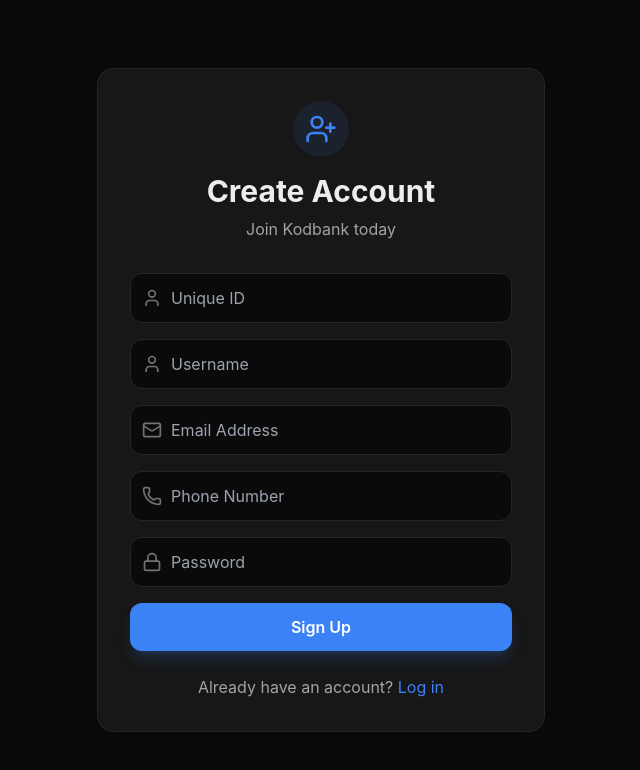
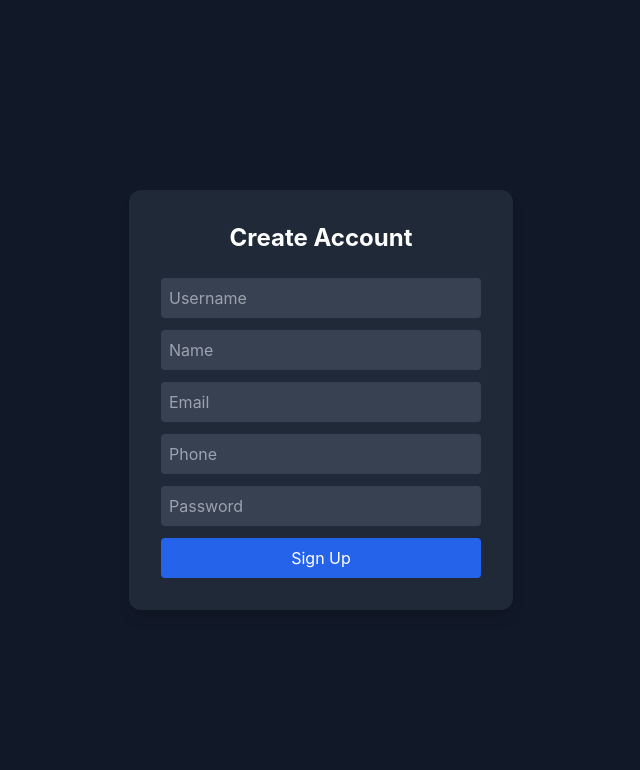
Before and after one commit to suchic2020-sudo/bank-project, a React (Vite) app in the folder client/: page /#/register in a window 1280 px wide. Shown: the top 770 px of the page, without its empty margins (319-959 px from the left). Built offline with nearby package versions, Linux system fonts and the light colour scheme.

Commit message:
fixed register UI

```diff
--- a/client/src/pages/Register.jsx
+++ b/client/src/pages/Register.jsx
@@ -1,126 +1,110 @@
-import React, { useState } from 'react';
-import { useNavigate, Link } from 'react-router-dom';
-import { UserPlus, User, Mail, Phone, Lock } from 'lucide-react';
+import { useState } from "react";
+import { useNavigate } from "react-router-dom";
 
 const Register = () => {
-    const [formData, setFormData] = useState({
-        uid: '',
-        username: '',
-        email: '',
-        phone: '',
-        password: ''
-    });
-    const [error, setError] = useState('');
     const navigate = useNavigate();
 
+    const [form, setForm] = useState({
+        username: "",
+        name: "",
+        email: "",
+        phone: "",
+        password: "",
+    });
+
+    const [error, setError] = useState("");
+
     const handleChange = (e) => {
-        setFormData({ ...formData, [e.target.name]: e.target.value });
+        setForm({ ...form, [e.target.name]: e.target.value });
     };
 
     const handleSubmit = (e) => {
         e.preventDefault();
-        try {
-            const users = JSON.parse(localStorage.getItem('users') || '[]');
-            const userExists = users.some(u => u.username === formData.username);
 
-            if (userExists) {
-                setError('Username already exists');
+        let users = JSON.parse(localStorage.getItem("users") || "[]");
+
+        // check duplicate username
+        const exists = users.find(u => u.username === form.username);
+        if (exists) {
+            setError("Username already exists");
             return;
         }
 
         const newUser = {
-                ...formData,
-                balance: 0
+            ...form,
+            balance: 100000
         };
 
         users.push(newUser);
-            localStorage.setItem('users', JSON.stringify(users));
-            navigate('/login');
-        } catch (err) {
-            setError('Registration failed');
-        }
+
+        localStorage.setItem("users", JSON.stringify(users));
+        localStorage.setItem("user", JSON.stringify(newUser));
+
+        navigate("/dashboard");
     };
 
     return (
-        <div className="flex items-center justify-center min-h-screen px-4">
-            <div className="w-full max-w-md p-8 rounded-2xl bg-card border border-neutral-800 shadow-2xl">
-                <div className="flex flex-col items-center mb-8">
-                    <div className="p-3 bg-accent/10 rounded-full mb-4">
-                        <UserPlus className="w-8 h-8 text-accent" />
-                    </div>
-                    <h1 className="text-3xl font-bold">Create Account</h1>
-                    <p className="text-neutral-400 mt-2">Join Kodbank today</p>
-                </div>
+        <div className="flex min-h-screen items-center justify-center bg-gray-900 text-white">
+            <div className="bg-gray-800 p-8 rounded-xl w-96 shadow-lg">
 
-                {error && <div className="p-3 mb-6 text-sm text-red-500 bg-red-500/10 rounded-lg border border-red-500/20">{error}</div>}
+                <h2 className="text-2xl font-bold mb-6 text-center">
+                    Create Account
+                </h2>
 
-                <form onSubmit={handleSubmit} className="space-y-4">
-                    <div className="relative">
-                        <User className="absolute left-3 top-1/2 -translate-y-1/2 w-5 h-5 text-neutral-500" />
+                {error && (
+                    <p className="bg-red-500 p-2 mb-3 rounded text-center">{error}</p>
+                )}
+
+                <form onSubmit={handleSubmit} className="space-y-3">
+
                     <input
-                            type="text"
-                            name="uid"
-                            placeholder="Unique ID"
-                            onChange={handleChange}
-                            required
-                            className="w-full pl-10 pr-4 py-3 bg-background border border-neutral-800 rounded-xl focus:ring-2 focus:ring-accent outline-none transition-all"
-                        />
-                    </div>
-                    <div className="relative">
-                        <User className="absolute left-3 top-1/2 -translate-y-1/2 w-5 h-5 text-neutral-500" />
-                        <input
-                            type="text"
                         name="username"
                         placeholder="Username"
                         onChange={handleChange}
                         required
-                            className="w-full pl-10 pr-4 py-3 bg-background border border-neutral-800 rounded-xl focus:ring-2 focus:ring-accent outline-none transition-all"
+                        className="w-full p-2 rounded bg-gray-700"
                     />
-                    </div>
-                    <div className="relative">
-                        <Mail className="absolute left-3 top-1/2 -translate-y-1/2 w-5 h-5 text-neutral-500" />
+
                     <input
-                            type="email"
-                            name="email"
-                            placeholder="Email Address"
+                        name="name"
+                        placeholder="Name"
                         onChange={handleChange}
                         required
-                            className="w-full pl-10 pr-4 py-3 bg-background border border-neutral-800 rounded-xl focus:ring-2 focus:ring-accent outline-none transition-all"
+                        className="w-full p-2 rounded bg-gray-700"
                     />
-                    </div>
-                    <div className="relative">
-                        <Phone className="absolute left-3 top-1/2 -translate-y-1/2 w-5 h-5 text-neutral-500" />
+
                     <input
-                            type="text"
-                            name="phone"
-                            placeholder="Phone Number"
+                        name="email"
+                        placeholder="Email"
                         onChange={handleChange}
                         required
-                            className="w-full pl-10 pr-4 py-3 bg-background border border-neutral-800 rounded-xl focus:ring-2 focus:ring-accent outline-none transition-all"
+                        className="w-full p-2 rounded bg-gray-700"
                     />
-                    </div>
-                    <div className="relative">
-                        <Lock className="absolute left-3 top-1/2 -translate-y-1/2 w-5 h-5 text-neutral-500" />
+
                     <input
+                        name="phone"
+                        placeholder="Phone"
+                        onChange={handleChange}
+                        required
+                        className="w-full p-2 rounded bg-gray-700"
+                    />
+
+                    <input
+                        name="password"
                         type="password"
-                            name="password"
                         placeholder="Password"
                         onChange={handleChange}
                         required
-                            className="w-full pl-10 pr-4 py-3 bg-background border border-neutral-800 rounded-xl focus:ring-2 focus:ring-accent outline-none transition-all"
+                        className="w-full p-2 rounded bg-gray-700"
                     />
-                    </div>
+
                     <button
                         type="submit"
-                        className="w-full py-3 bg-accent hover:bg-accent/90 text-white font-semibold rounded-xl transition-all shadow-lg shadow-accent/20"
+                        className="w-full bg-blue-600 py-2 rounded hover:bg-blue-700"
                     >
                         Sign Up
                     </button>
                 </form>
-
-                <p className="mt-6 text-center text-neutral-400">
-                    Already have an account? <Link to="/login" className="text-accent hover:underline">Log in</Link>
-                </p>
             </div>
         </div>
     );
```
Lines whose indentation alone changed are shown as unchanged.
